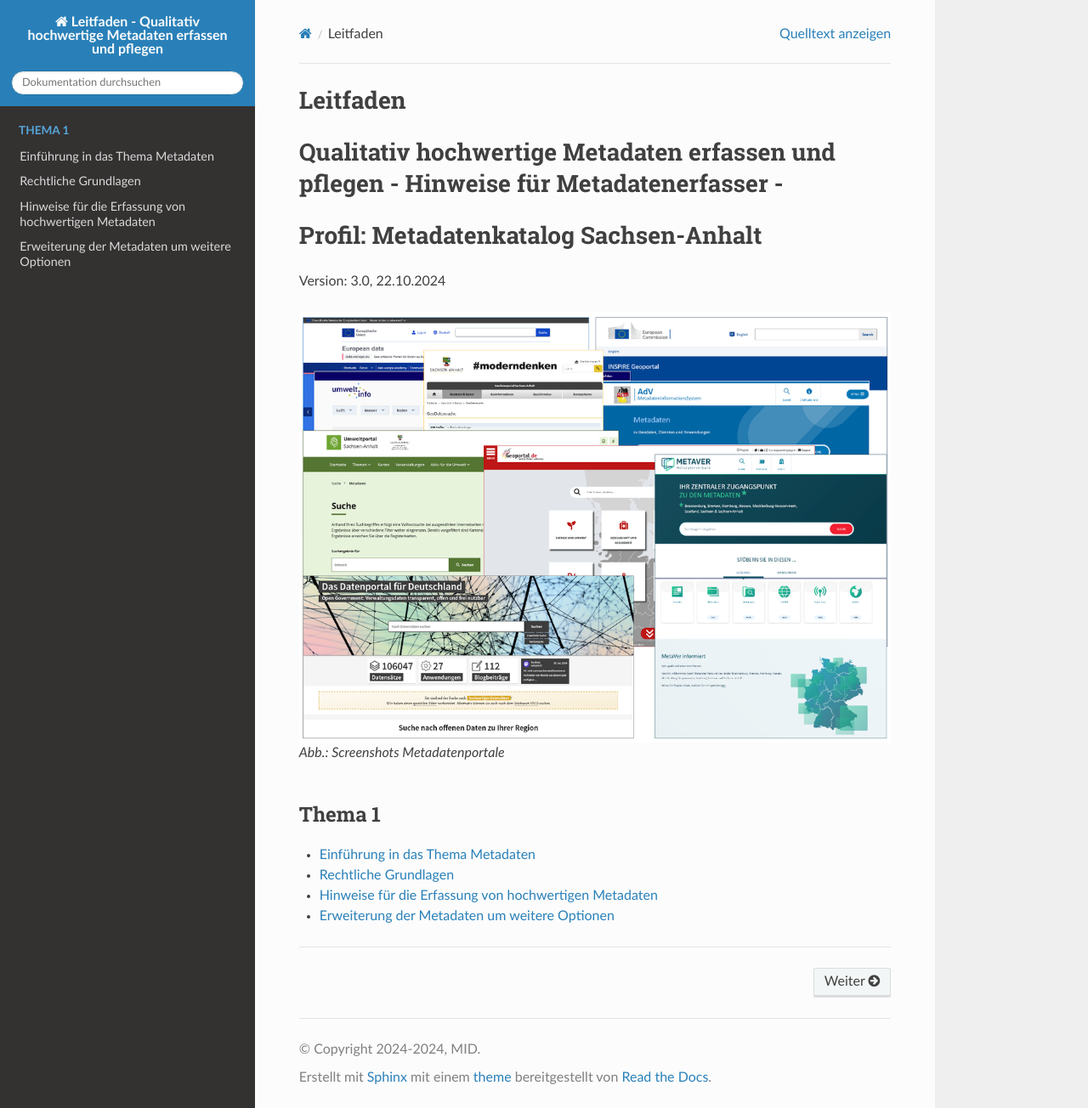
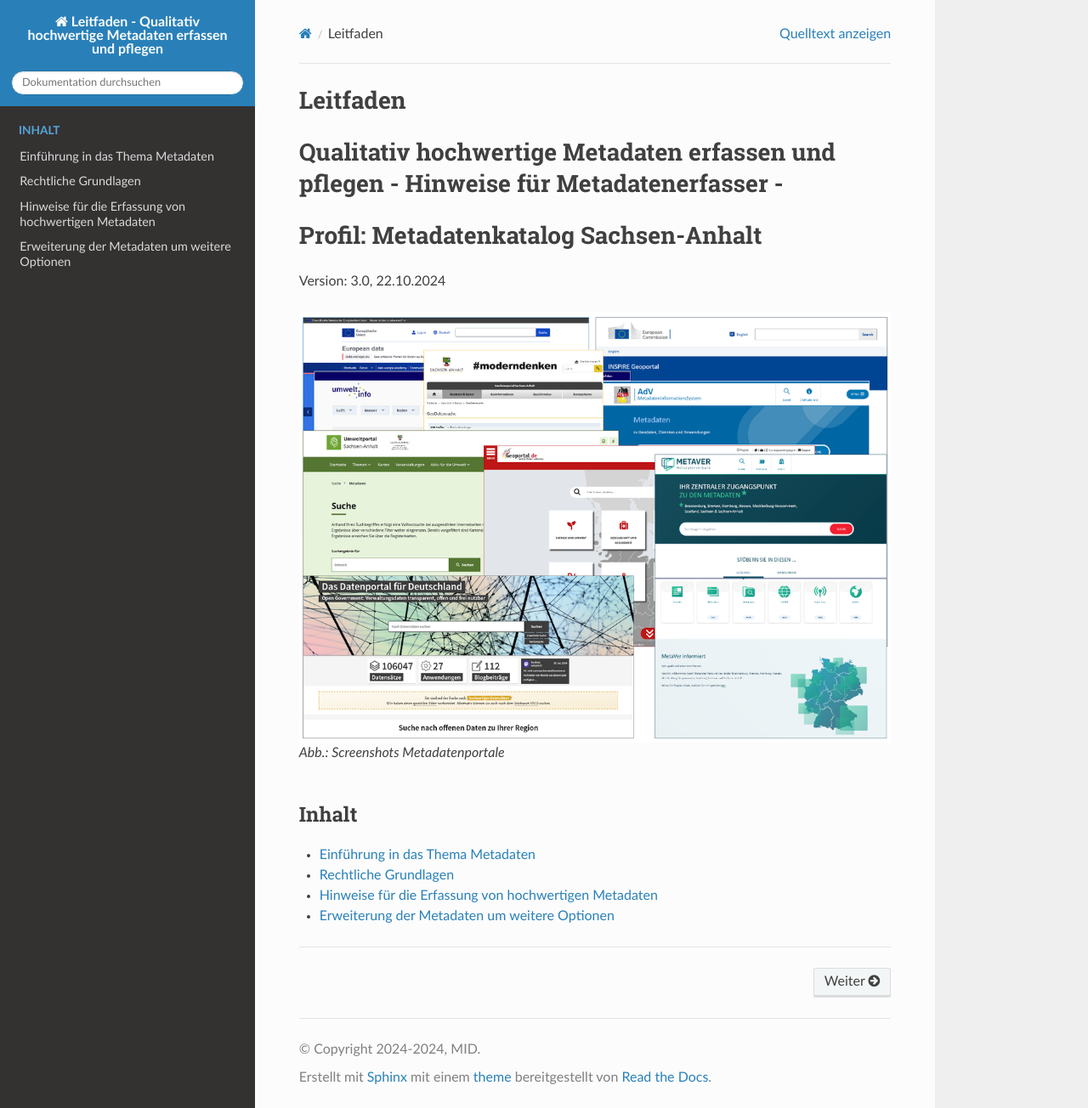
Before and after one commit to tomiwo/ingrid-mdk-st-high-quality-metadata, a Sphinx documentation site: the page built from docs/index.rst, in a window 1280 px wide and 1304 px high. Shown: the whole window at 85% size. Built offline with Sphinx 7.4.7 and the Read the Docs theme 3.1.0, drawn with Linux system fonts in a browser that asks for light colours.

Commit message:
Update index.rst

```diff
--- a/docs/index.rst
+++ b/docs/index.rst
@@ -29,7 +29,7 @@ Version: 3.0, 22.10.2024
 
 .. toctree::
    :maxdepth: 4
-   :caption: Thema 1
+   :caption: Inhalt
 
    start/einfuehrung.rst
    recht/grundlagen.rst
```
